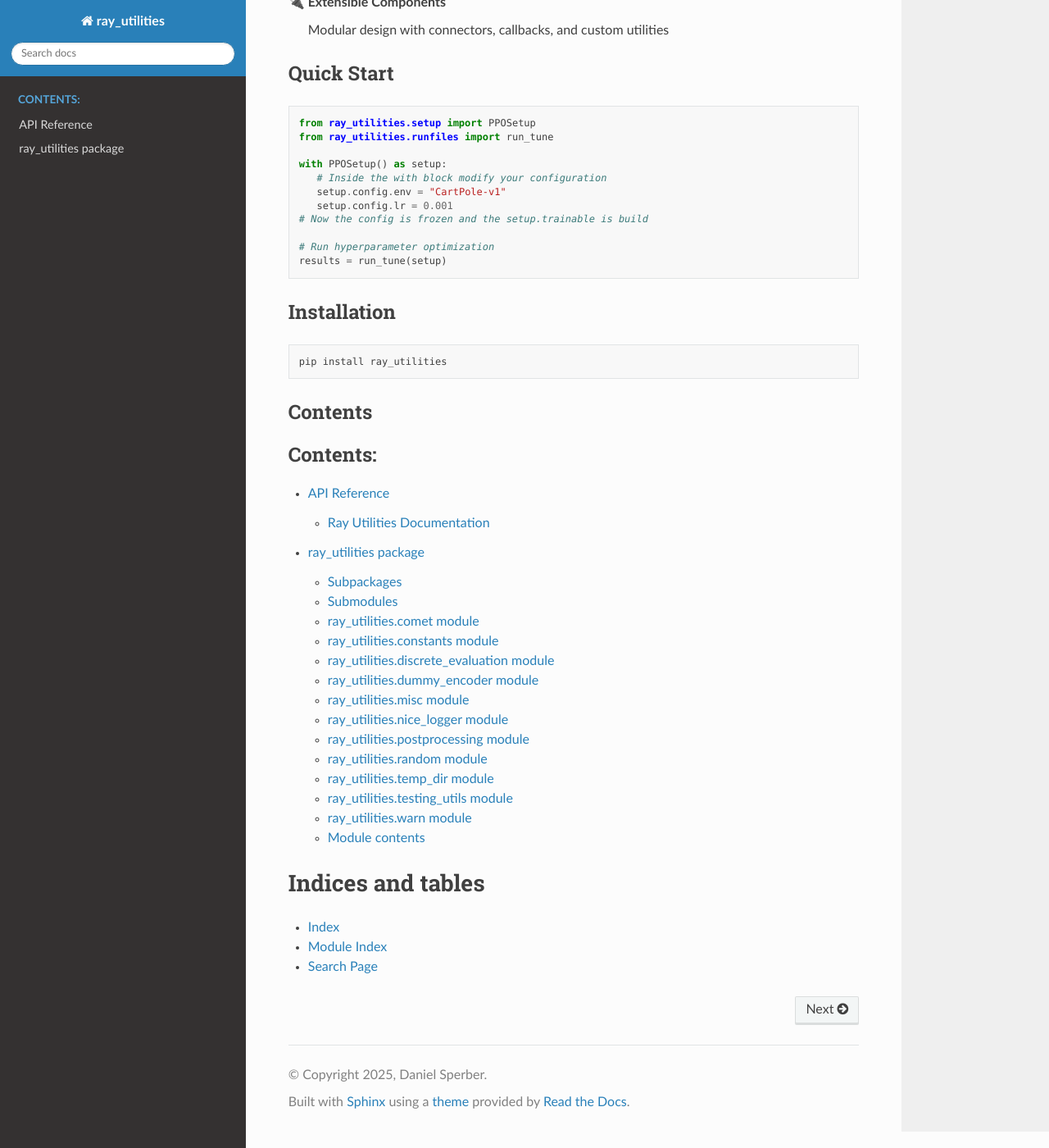
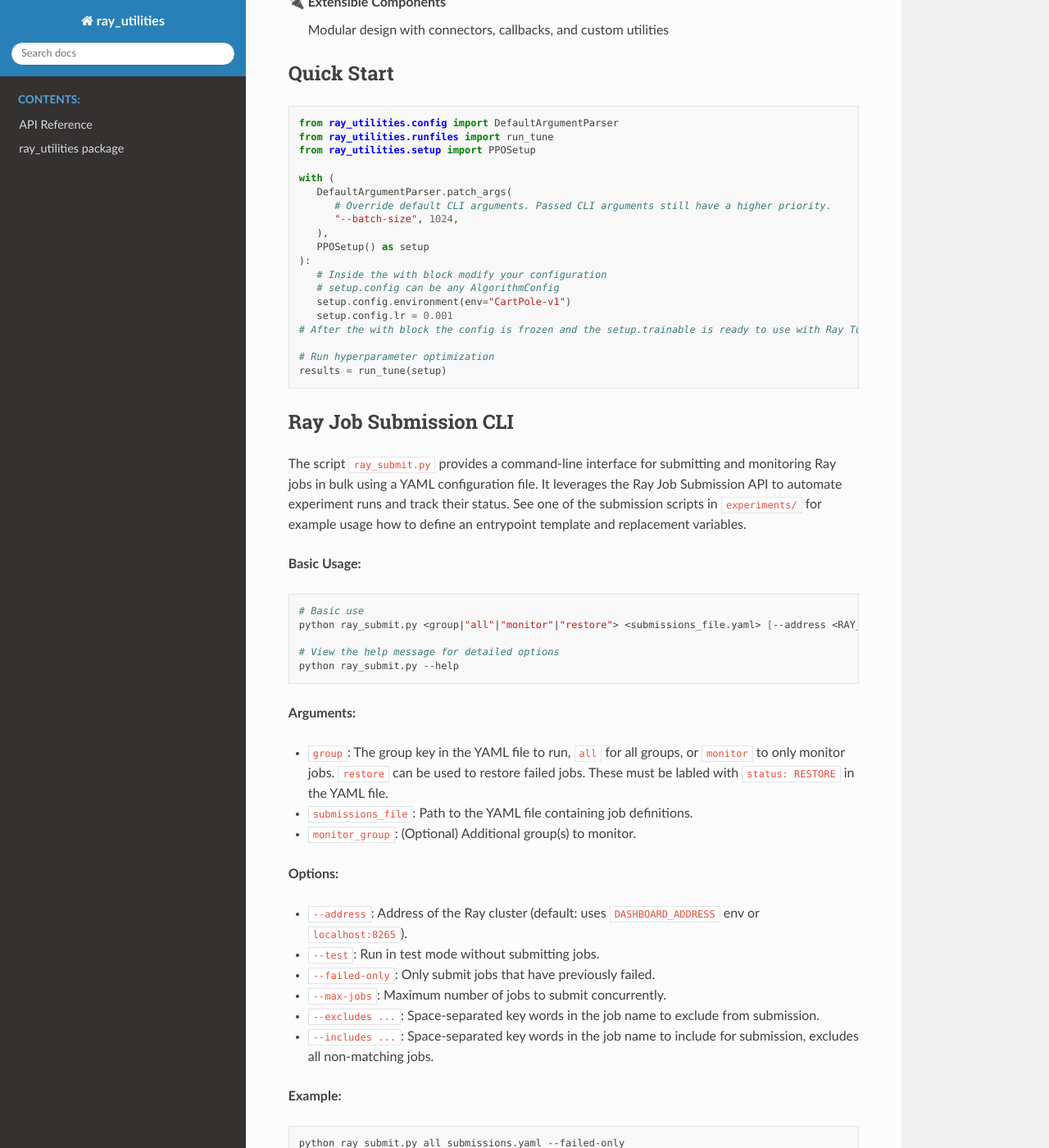
Before and after one commit to Daraan/ray_utilities, a Sphinx documentation site: the page built from docs/source/index.rst, in a window 1280 px wide and 1400 px high, scrolled down 832 px. Shown: the whole window at 82% size. Built offline with Sphinx 7.4.7 and the Read the Docs theme 3.1.0, drawn with Linux system fonts in a browser that asks for light colours; formulas are drawn with MathJax 3; some of the changed text lies outside the part shown.

Commit message:
Add Submission example to docs

```diff
--- a/docs/source/index.rst
+++ b/docs/source/index.rst
@@ -34,17 +34,70 @@
 
 .. code-block:: python
 
+   from ray_utilities.config import DefaultArgumentParser
+   from ray_utilities.runfiles import run_tune
    from ray_utilities.setup import PPOSetup
-   from ray_utilities.runfiles import run_tune
 
-   with PPOSetup() as setup:
+   with (
+      DefaultArgumentParser.patch_args(
+         # Override default CLI arguments. Passed CLI arguments still have a higher priority.
+         "--batch-size", 1024,
+      ),
+      PPOSetup() as setup
+   ):
       # Inside the with block modify your configuration
-      setup.config.env = "CartPole-v1"
+      # setup.config can be any AlgorithmConfig
+      setup.config.environment(env="CartPole-v1")
       setup.config.lr = 0.001
-   # Now the config is frozen and the setup.trainable is build
+   # After the with block the config is frozen and the setup.trainable is ready to use with Ray Tune
 
    # Run hyperparameter optimization
    results = run_tune(setup)
+
+
+Ray Job Submission CLI
+----------------------
+
+The script ``ray_submit.py`` provides a command-line interface for submitting and monitoring Ray jobs in bulk using a YAML configuration file.
+It leverages the Ray Job Submission API to automate experiment runs and track their status.
+See one of the submission scripts in ``experiments/`` for example usage how to define an entrypoint template and replacement variables.
+
+**Basic Usage:**
+
+.. code-block:: bash
+
+   # Basic use
+   python ray_submit.py <group|"all"|"monitor"|"restore"> <submissions_file.yaml> [--address <RAY_DASHBOARD_URL>] [--max-jobs <N>] [--test]
+
+   # View the help message for detailed options
+   python ray_submit.py --help
+
+**Arguments:**
+
+- ``group``: The group key in the YAML file to run, ``all`` for all groups, or ``monitor`` to only monitor jobs.
+  ``restore`` can be used to restore failed jobs. These must be labled with ``status: RESTORE`` in the YAML file.
+- ``submissions_file``: Path to the YAML file containing job definitions.
+- ``monitor_group``: (Optional) Additional group(s) to monitor.
+
+**Options:**
+
+- ``--address``: Address of the Ray cluster (default: uses ``DASHBOARD_ADDRESS`` env or ``localhost:8265``).
+- ``--test``: Run in test mode without submitting jobs.
+- ``--failed-only``: Only submit jobs that have previously failed.
+- ``--max-jobs``: Maximum number of jobs to submit concurrently.
+- ``--excludes ...``: Space-separated key words in the job name to exclude from submission.
+- ``--includes ...``: Space-separated key words in the job name to include for submission, excludes all non-matching jobs.
+
+**Example:**
+
+.. code-block:: bash
+
+   python ray_submit.py all submissions.yaml --failed-only
+
+This will submit all jobs defined in ``submissions.yaml`` that have previously failed, using the specified Ray cluster address.
+
+For more details, see the script's docstring or run ``python ray_submit.py --help``.
+
 
 Installation
 ------------
```
Also changed, not shown: 1 other file.
